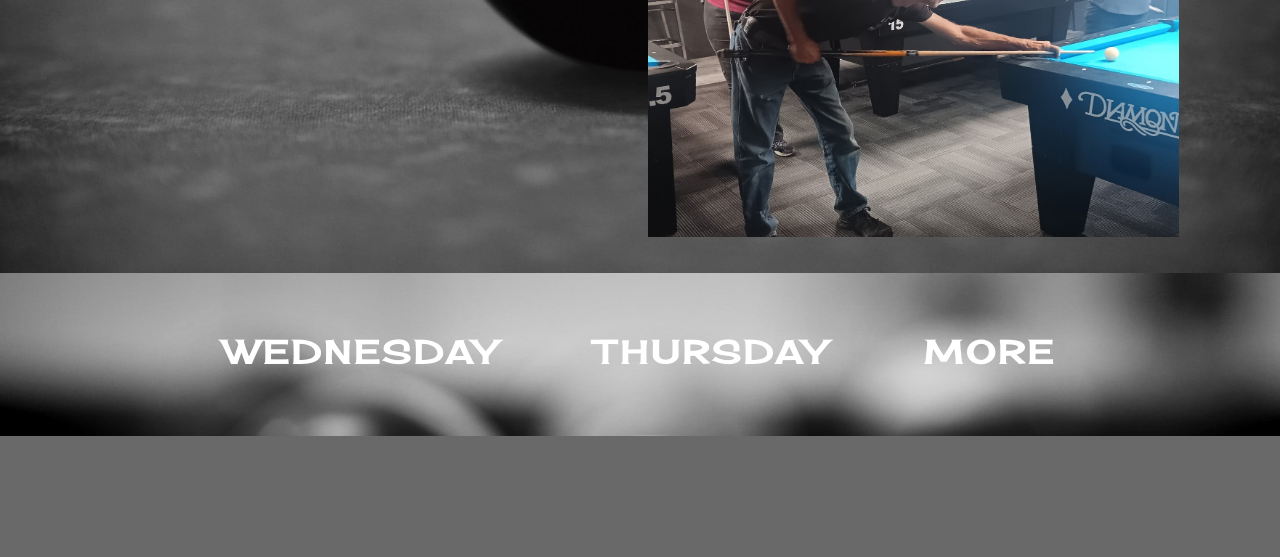
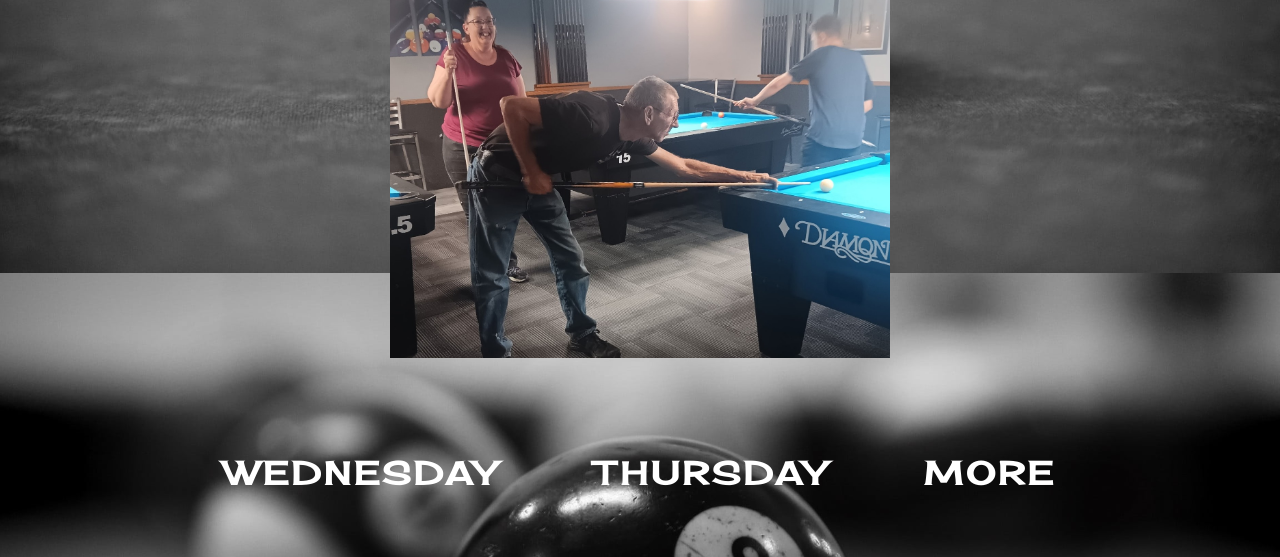
Before and after one commit to poolstuff/league, a website: page index.html in a window 1280 px wide. Shown: the part 527-1084 px from the top of the page. Before the commit the page ends 963 px from the top, so only its background shows below. Drawn offline with Linux system fonts and the light colour scheme.

Commit message:
Add files via upload

```diff
--- a/assets/styles.css
+++ b/assets/styles.css
@@ -113,9 +113,9 @@ body.scorer-page {
     background-attachment: fixed;
 }
 
-img {
+/* img {
     max-width: 100%;
-}
+} */
 
 a {
     color: inherit;
@@ -527,15 +527,19 @@ body.siteNavIsOpen {
 ========================================================= */
 #memoriamWrapper {
     display: flex;
-    flex-direction: row;
-    margin-top: 8rem;
-    justify-content: center ;
+    flex-direction: column;
+    margin-top: 6rem;
+    align-items: center ;
 }
 
 #dan {
-    height: 400px;
-    width:auto;
-    margin-left: 1rem;
+    width: 500px;
+    max-width: 100%;
+    height: auto !important;
+    min-width: 0;
+    min-height: 0;
+    object-fit: contain;
+    display: block;
 }
 
 
```
